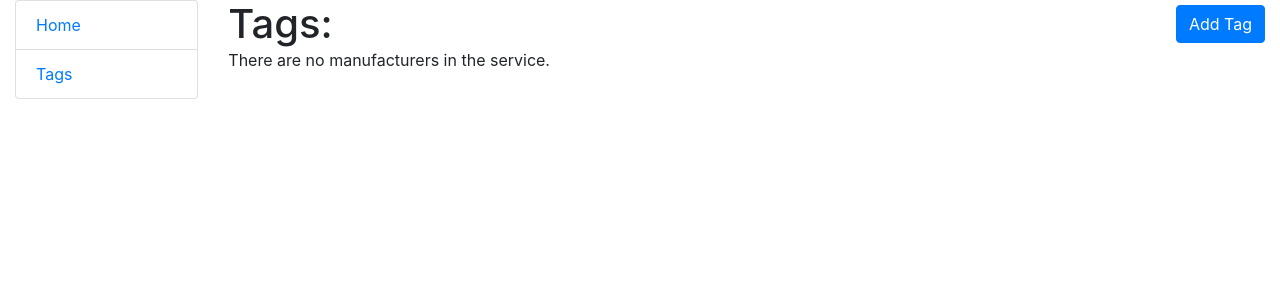
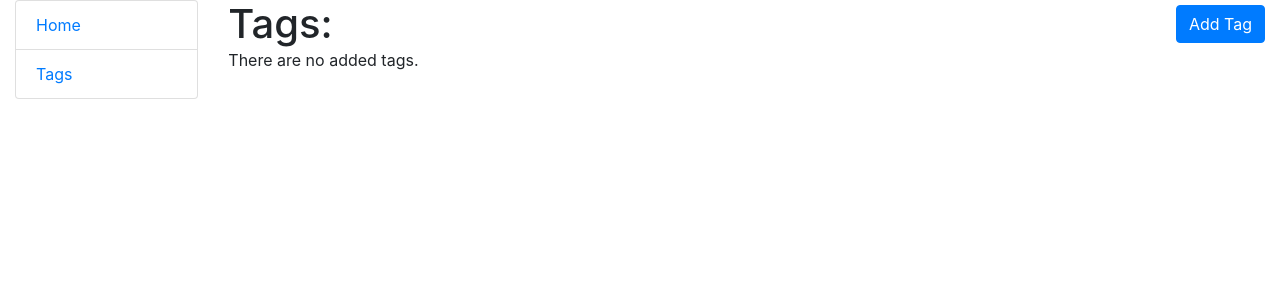
Before and after one commit to Oomamchur/todo-list, a Django app: page /tags/ in a window 1280 px wide. Shown: the top 300 px of the page. Run offline with Django 4.2, Linux system fonts and the light colour scheme; data that the repository does not hold is empty; some libraries are stand-ins or nearby versions.

Commit message:
add description to README.md

```diff
--- a/templates/app/tag_list.html
+++ b/templates/app/tag_list.html
@@ -31,6 +31,6 @@
       {% endfor %}
     </table>
   {% else %}
-      <p>There are no manufacturers in the service.</p>
+      <p>There are no added tags.</p>
   {% endif %}
 {% endblock %}
```
Also changed, not shown: README.md, demo.png (added).
